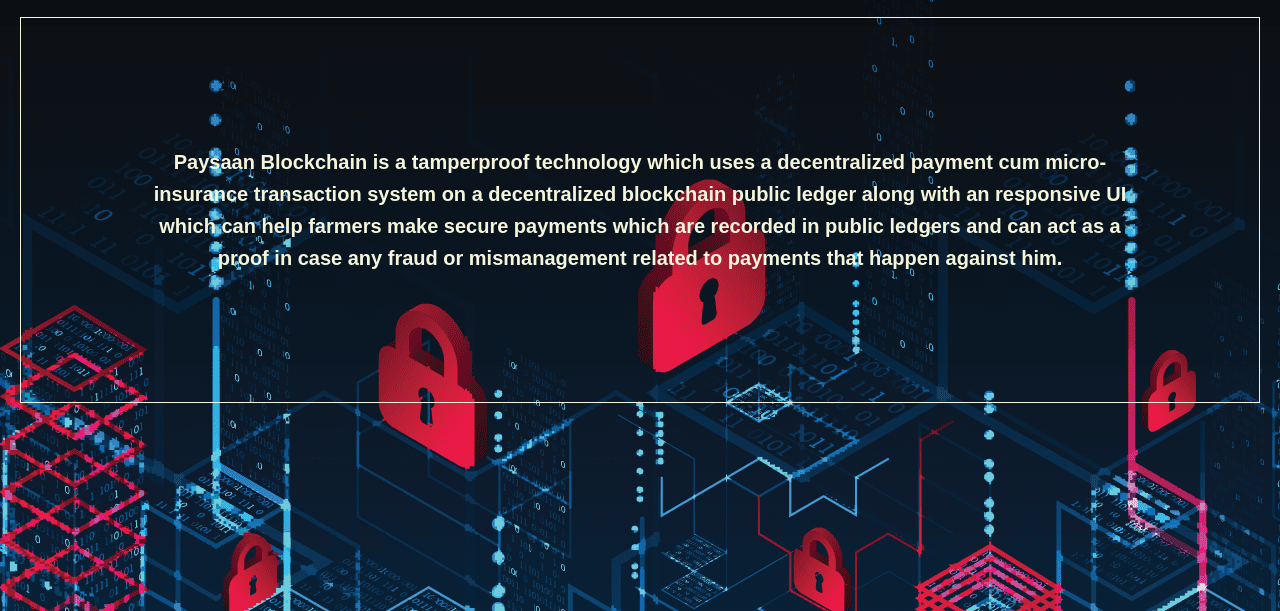
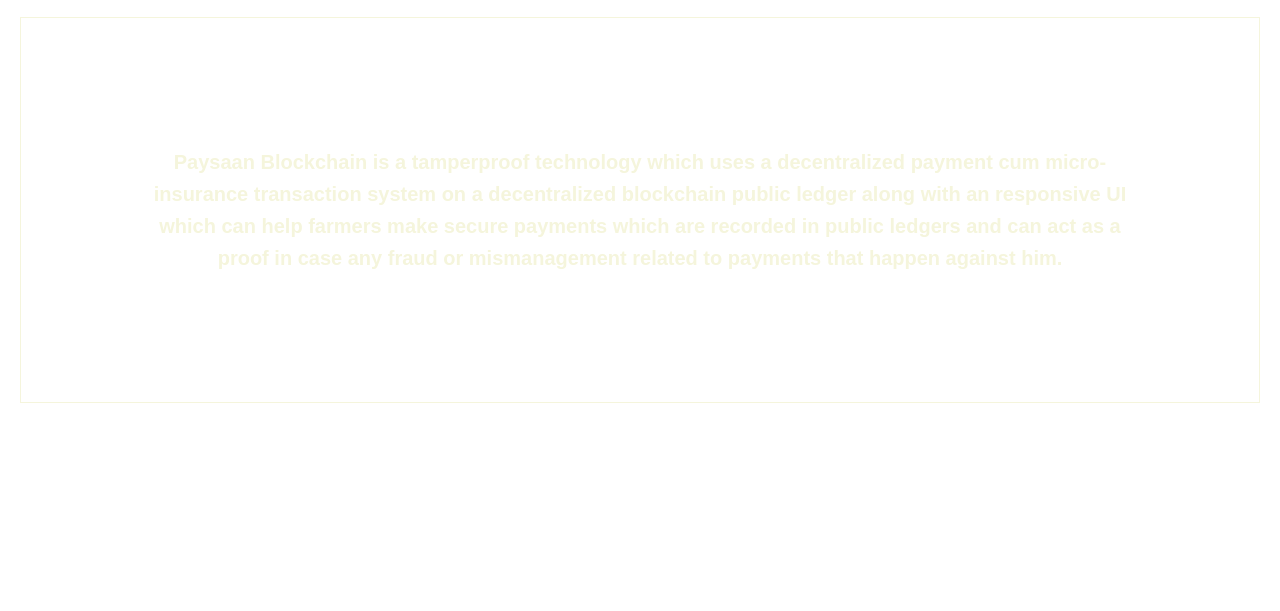
Before and after one commit to A-lone-Contributer/Paysaan, a plain HTML site: page Landing Page/about.html in a window 1280 px wide. Shown: the part 189-800 px from the top of the page. Drawn offline with Linux system fonts and the light colour scheme.

Commit message:
Landing Page

```diff
--- a/Landing Page/css/style.css
+++ b/Landing Page/css/style.css
@@ -92,12 +92,4 @@
   font-size: 20px;
 }
 
-.about1
-{
-  background-image: url(../images/about.png);
-  height: 100vh;
-  color: #fff;
-  background-attachment: fixed;
-  background-position: center;
-
-}
+/* T R B L */
```
Also changed, not shown: Landing Page/home.html (+3 -4 lines).
